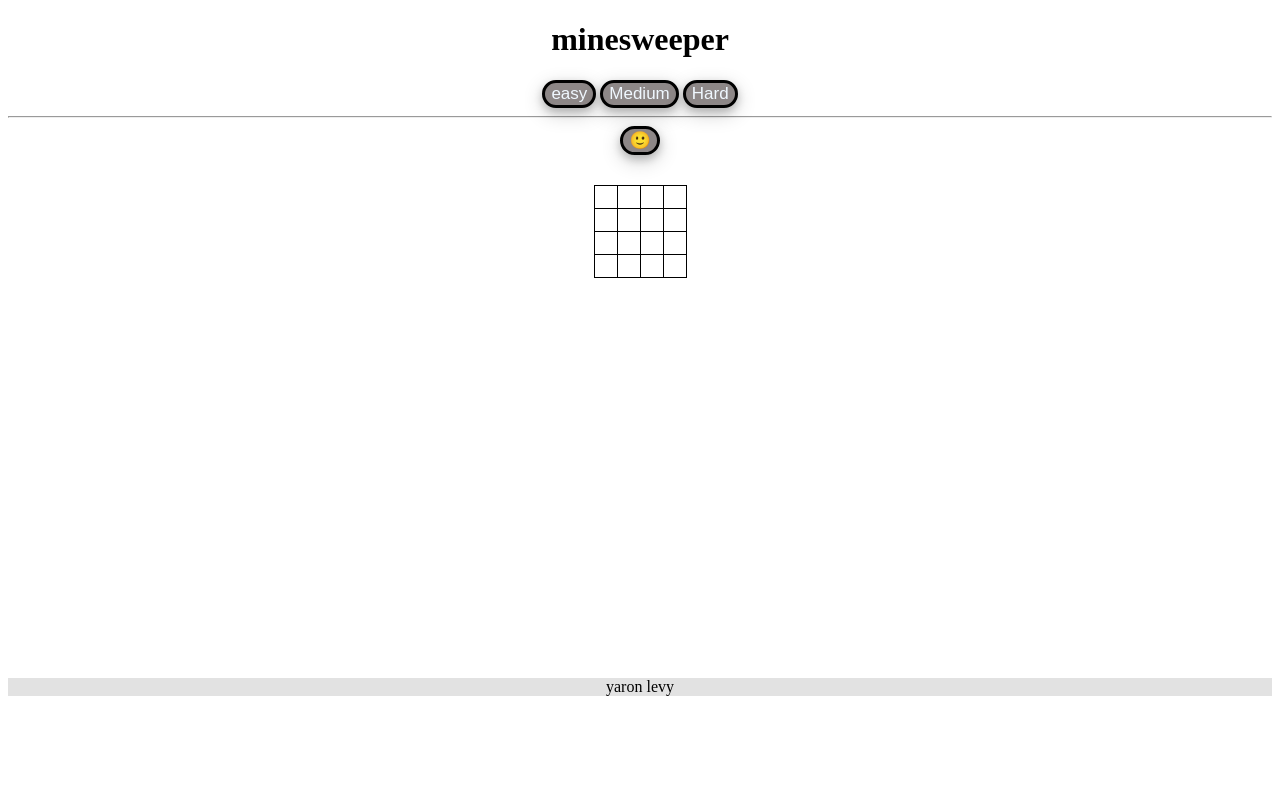
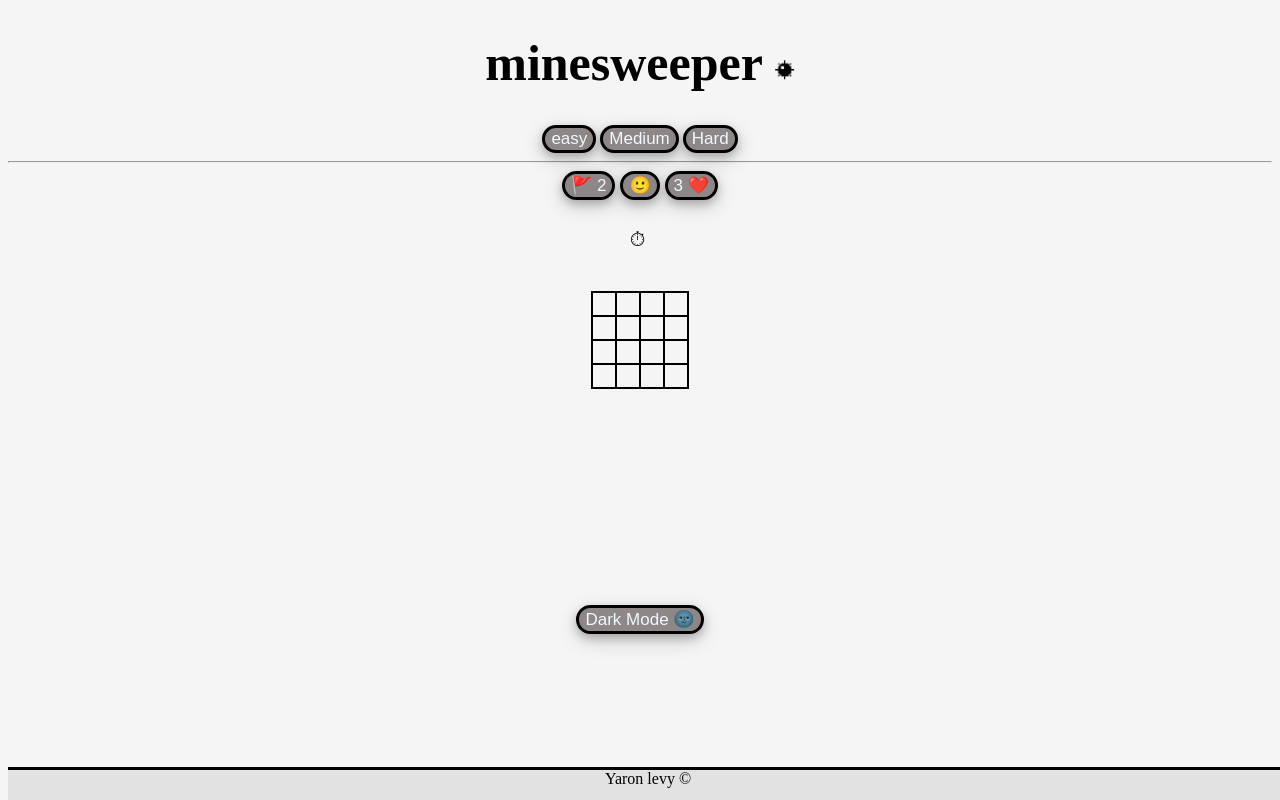
Before and after one commit to ron5054/Minesweeper, a plain HTML site: page index.html in a window 1280 px wide. Both pictures are taken after a click on the button "easy". Drawn offline with Linux system fonts and the light colour scheme.

Commit message:
Add files via upload

```diff
--- a/css/main.css
+++ b/css/main.css
@@ -1,11 +1,20 @@
 body {
     text-align: center;
+    background-color: rgb(245, 245, 245);
 
+}
+
+h1 {
+    font-size: 50px;
+}
+
+h1 img {
+    height: 20px;
 }
 
 .game-board,
 td {
-    border: 1px solid black;
+    border: 2px solid black;
     border-collapse: collapse;
     margin: auto;
     margin-top: 30px;
@@ -14,13 +23,16 @@ td {
 .game-board td {
     height: 20px;
     width: 20px;
+    font-weight: 900;
     /* background-color: #e2e2e2; */
 }
 
 .hidden {
-    color: transparent;
+    opacity: 0;
+    /* content-visibility: hidden; */
+}
 
-}
+
 
 .empty {
     background-color: #8b8b8b;
@@ -30,11 +42,19 @@ td {
     background-color: crimson;
 }
 
-
+.flag {
+    font-size: 12px;
+}
 
 footer {
     background-color: #e2e2e2;
-    margin-top: 400px
+    border-top: 3px solid #030303;
+    height: 30px;
+    font: bold;
+    position: fixed;
+    bottom: 0;
+
+    width: 100%;
 }
 
 button {
@@ -54,3 +74,28 @@ button:hover {
     cursor: pointer;
     transform: translate(+2px, +2px);
 }
+
+.dark-mode {
+    background-color: rgb(87, 87, 87);
+}
+
+.lives {
+    margin-left: 5px;
+}
+
+.flags {
+    margin-right: 5px;
+}
+
+.timer {
+    font-size: 20px;
+    color: black;
+    padding: 10px 20px;
+    border-radius: 5px;
+
+}
+
+.timer::before {
+    content: "⏱";
+    margin-right: 5px;
+}
--- a/index.html
+++ b/index.html
@@ -6,17 +6,35 @@
     <meta http-equiv="X-UA-Compatible" content="IE=edge">
     <meta name="viewport" content="width=device-width, initial-scale=1.0">
     <link rel="stylesheet" href="css/main.css">
+    <link rel="shortcut icon" href="img/favicon.ico" type="image/x-icon">
     <title>MineSweeper</title>
 </head>
 
 <body onload="onInit()" onkeyup="onRightClick(event)">
-    <h1>minesweeper</h1>
+    <h1>minesweeper <img src="img/mine.png" alt=""></h1>
     <button onclick="onDifficulty(4,2)">easy</button> <button onclick="onDifficulty(8,14)">Medium</button> <button
         onclick="onDifficulty(12,32)">Hard</button>
     <hr>
-    <button onclick="onReset()" class="happy">🙂</button>
+    <button class="flags">🚩 2</button><button onclick="onReset()" class="happy">🙂</button><button
+        class="lives"></button>
+    <br>
+    <br>
+    <div class="timer"></div>
     <table oncontextmenu="return false;" class=" game-board"></table>
-    <footer>yaron levy</footer>
+    <br>
+    <br>
+    <br>
+    <br>
+    <br>
+    <br>
+    <br>
+    <br>
+    <br>
+    <br>
+    <br>
+    <br>
+    <button onclick="onDarkMode()">Dark Mode 🌚</button>
+    <footer>Yaron levy &copy;</footer>
     <script src="js/main.js"></script>
 </body>
 
--- a/js/main.js
+++ b/js/main.js
@@ -1,9 +1,14 @@
 'use strict'
+var gElcell = null
 var gBoard
 const mine = '💣'
 const empty = ''
 const flag = '🚩'
-const boom = '💥'
+const life = '❤️'
+var gLife = 3
+var gFlages = 2
+var gStartTime = null
+var gTimerInterval = null
 
 var gGame = {
     isOn: false,
@@ -18,10 +23,18 @@ var gLevel = {
 }
 
 function onInit() {
+    gTimerInterval = null
+    gStartTime = null
+    gStartTime = Date.now()
+    gLife = 3
+    gLevel.size = 4
     gBoard = buildBoard()
     randomMines(2)  // need to move to oncellclicked
     addMinesCount(gBoard)// need to move to oncellclicked
     renderBoard(gBoard) // need to move to oncellclicked
+    renderlives()
+    addFlagOnRightClick()
+    gGame.isOn = true
     console.log(gBoard);
 }
 
@@ -84,7 +97,7 @@ function renderBoard(board) {
             else cellcontent = board[i][j].minesAroundCount
             strHTML += `\t<td data-i="${i}" data-j="${j}" class="cell ${className}"
             onclick="onCellClicked(this, ${i}, ${j}) " >${cellcontent}
-         </td>\n`
+            </td>\n`
         }
     }
     strHTML += '</tr>'
@@ -94,30 +107,42 @@ function renderBoard(board) {
 }
 // set Difficulty
 function onDifficulty(size, mines) {
+    gTimerInterval = null
+    gStartTime = null
+    gStartTime = Date.now()
+    document.querySelector('.happy').innerText = '🙂'
     gLevel.size = size
-    console.log(gLevel.size);
     gBoard = buildBoard()
     randomMines(mines)
     addMinesCount(gBoard)
     renderBoard(gBoard)
+    gLife = 3
+    renderlives()
+    gFlages = mines
+    renderFlagsCounter()
+    addFlagOnRightClick()
 }
 
 function onCellClicked(elCell, i, j) {
-    console.log('Cell clicked: ', elCell, i, j)
+    if (!gGame.isOn) return
+    if (!gTimerInterval) gTimerInterval = setInterval(gameTimer, 1)
     if (gBoard[i][j].isMarked) return
     if (gBoard[i][j].isMine) {
-        isMine(elCell)
+        elCell.classList.replace('hidden', 'dead')
+        gBoard[i][j].isShown = true
+        gLife--
+        renderlives()
+        if (!gLife) {
+            isMine(elCell)
+            return
+        }
     } else {
         gBoard[i][j].isShown = true
         elCell.classList.replace('hidden', 'empty');
+        console.log('Cell clicked: ', elCell, i, j)
     }
-    console.log(gBoard[i][j]);
 }
 
-// onRightClick(event)() {
-//     if (event.button === 2) elCell.innerText = flag
-//     console.log(event)
-// }
 function isMine(elCell) {
     //update database
     for (var i = 0; i < gBoard.length; i++) {
@@ -136,29 +161,76 @@ function isMine(elCell) {
 }
 
 
-function countMinesAround(mat, rowIdx, colIdx) {
+function countMinesAround(board, rowIdx, colIdx) {
     var count = 0
     for (var i = rowIdx - 1; i <= rowIdx + 1; i++) {
-        if (i < 0 || i > mat.length - 1) continue
+        if (i < 0 || i > board.length - 1) continue
         for (var j = colIdx - 1; j <= colIdx + 1; j++) {
-            if (j < 0 || j > mat[0].length - 1) continue
+            if (j < 0 || j > board[0].length - 1) continue
             if (i === rowIdx && j === colIdx) continue
-            var currCell = mat[i][j]
+            var currCell = board[i][j]
             if (currCell.isMine) count++
         }
     }
     return count
 }
 
-
-
 function gameOver() {
     console.log('game over')
+    clearInterval(gTimerInterval)
     document.querySelector('.happy').innerText = '🤕'
+    gGame.isOn = false
 }
 
 function onReset() {
-    location.reload() // fix this shit!
+    clearInterval(gTimerInterval)
+    onInit()
+    document.querySelector('.happy').innerText = '🙂'
+}
+
+
+
+function addFlagOnRightClick() {
+    const gameBoard = document.querySelector('.game-board')
+    gameBoard.addEventListener('contextmenu', function (e) {
+        const targetCell = e.target
+        if (targetCell.tagName === 'TD') {
+            if (targetCell.classList.contains('flag')) {
+                targetCell.classList.add('hidden')
+                targetCell.classList.remove('flag')
+                targetCell.innerHTML = targetCell.getAttribute('data-content')
+                gFlages++
+            } else {
+                targetCell.classList.remove('hidden')
+                targetCell.classList.add('flag')
+                targetCell.setAttribute('data-content', targetCell.innerHTML)
+                targetCell.innerHTML = flag
+                gFlages--
+            }
+        }
+        renderFlagsCounter()
+    })
+}
+
+function onDarkMode() {
+    document.querySelector('body').classList.toggle('dark-mode')
+}
+
+function renderlives() {
+    document.querySelector('.lives').innerText = `${gLife} ${life}`
+}
+
+function renderFlagsCounter() {
+    document.querySelector('.flags').innerText = `${flag} ${gFlages}`
+}
+
+function gameTimer() {
+    var currentTime = Date.now();
+    var elapsedTime = (currentTime - gStartTime) / 1000;
+    var minutes = Math.floor(elapsedTime / 60);
+    var seconds = Math.floor(elapsedTime % 60);
+    var formattedTime = (minutes > 0 ? minutes + ':' : '') + (minutes > 0 && seconds < 10 ? '0' : '') + seconds;
+    document.querySelector('.timer').innerText = 'Time: ' + formattedTime;
 }
 
 
```
Also changed, not shown: img/favicon.ico (added), img/mine.png (added).
